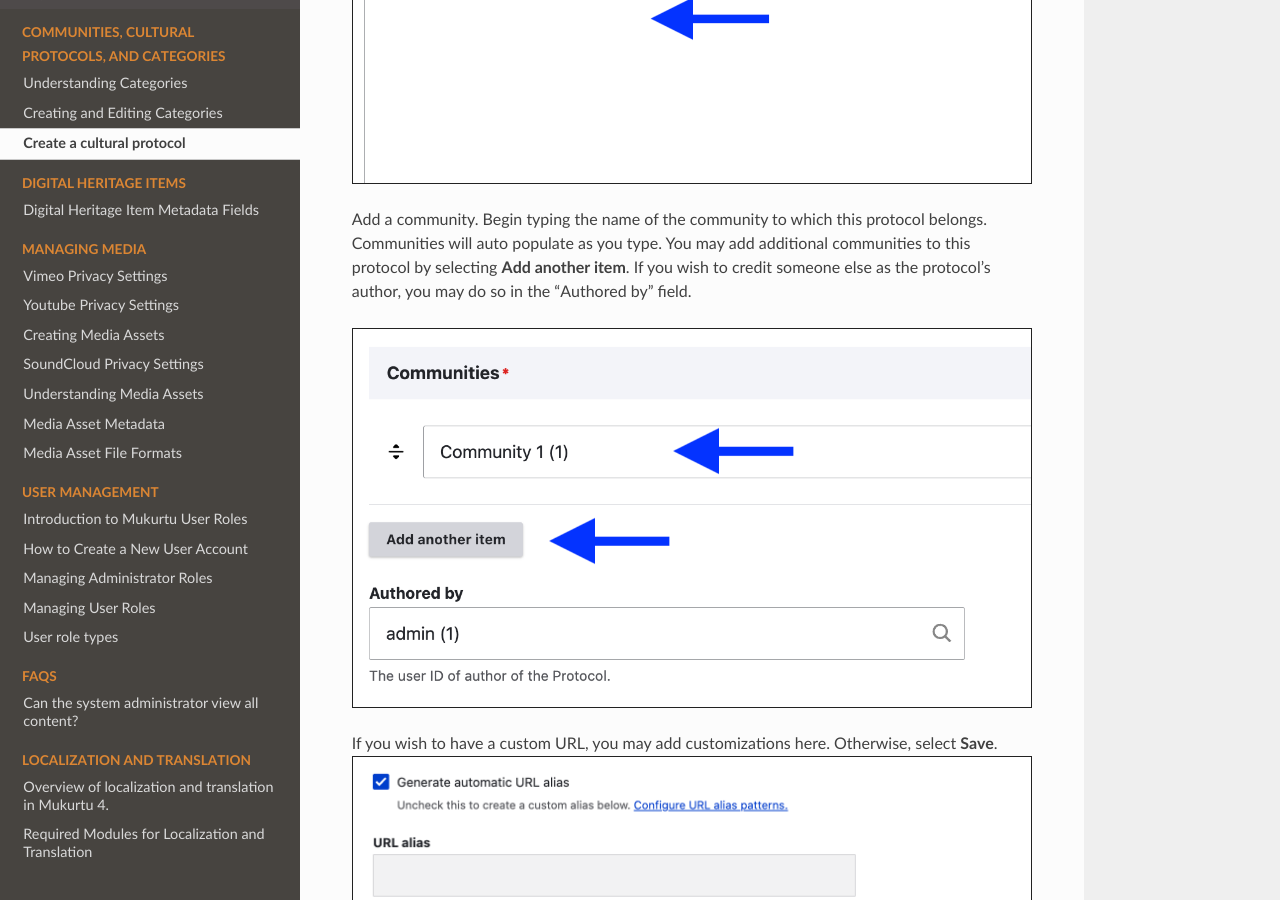
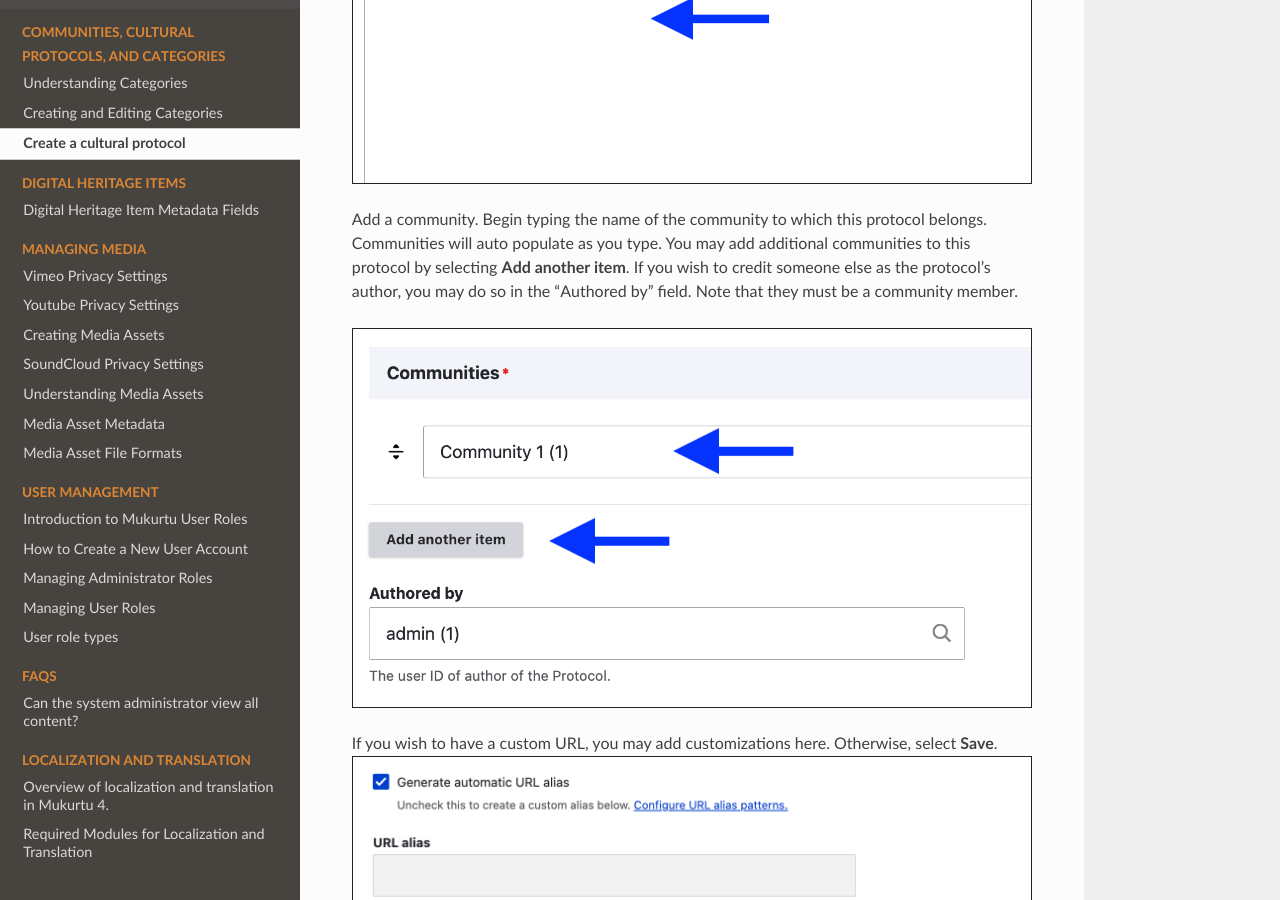
Before and after one commit to MukurtuCMS/mukurtudocs, a Sphinx documentation site: the page built from docs/source/3Cs/create-a-cultural-protocol.md, in a window 1280 px wide and 900 px high, scrolled down 1852 px. Built offline with Sphinx 7.4.7 and the Read the Docs theme 3.1.0, drawn with Linux system fonts in a browser that asks for light colours; some of the changed text lies outside the part shown.

Commit message:
Update create-a-cultural-protocol.md

```diff
--- a/docs/source/3Cs/create-a-cultural-protocol.md
+++ b/docs/source/3Cs/create-a-cultural-protocol.md
@@ -15,7 +15,7 @@ Select **Add Protocol**
 Name your protocol. It's helpful to describe the organization or group associated with this protocol and access level. (i.e. CDSC Public)
 ![Name your protocol](../embeds/CreateProtocol3.png)
 
-Add a community. Begin typing the name of the community to which this protocol belongs. Communities will auto populate as you type. You may add additional communities to this protocol by selecting **Add another item**. If you wish to credit someone else as the protocol's author, you may do so in the "Authored by" field.
+Add a community. Begin typing the name of the community to which this protocol belongs. Communities will auto populate as you type. You may add additional communities to this protocol by selecting **Add another item**. If you wish to credit someone else as the protocol's author, you may do so in the "Authored by" field. Note that they must be a community member.
 
 ![Add a community](../embeds/Createprotocol4.png)
 
```
